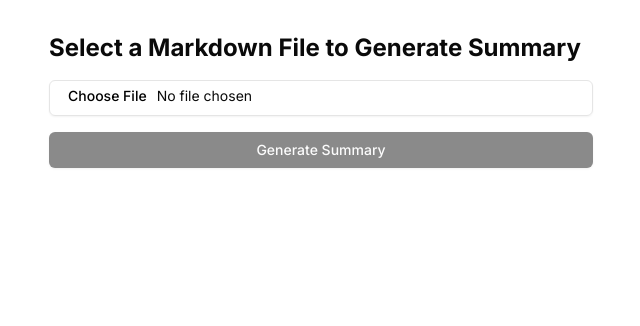
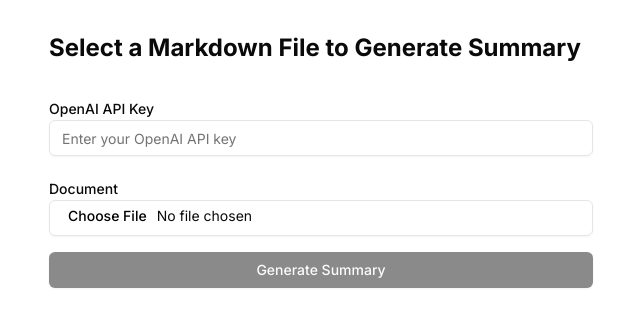
Before and after one commit to Ipriyankrajai/md-summary, a Next.js app: page / in a window 1280 px wide. Shown: the top 326 px of the page, without its empty margins (319-959 px from the left). Built offline with nearby package versions, Linux system fonts and the light colour scheme.

Commit message:
feat: adding field for user to add openai api ket

```diff
--- a/src/app/page.tsx
+++ b/src/app/page.tsx
@@ -5,6 +5,7 @@ import UploadFile from "@/components/upload-file";
 
 export default function Home() {
   const [data, setData] = useState<string>("");
+  const [openAIAPIKey, setOpenAIAPIKey] = useState<string>("");
 
   const handleFileRead = useCallback((content: string) => {
     setData(content);
@@ -12,7 +13,15 @@ export default function Home() {
 
   return (
     <main className="max-w-xl mx-auto">
-      {data ? <>{data}</> : <UploadFile onFileRead={handleFileRead} />}
+      {data ? (
+        <>{data}</>
+      ) : (
+        <UploadFile
+          onFileRead={handleFileRead}
+          openAIAPIKey={openAIAPIKey}
+          setOpenAIAPIKey={setOpenAIAPIKey}
+        />
+      )}
     </main>
   );
 }
--- a/src/components/upload-file/index.tsx
+++ b/src/components/upload-file/index.tsx
@@ -3,12 +3,19 @@ import React, { ChangeEvent, useState } from "react";
 import { toast } from "sonner";
 import { Button } from "../ui/button";
 import { Input } from "../ui/input";
+import { Label } from "../ui/label";
 
 type TFileUploadProps = {
   onFileRead: (content: string) => void;
+  openAIAPIKey: string;
+  setOpenAIAPIKey: (key: string) => void;
 };
 
-const UploadFile = ({ onFileRead }: TFileUploadProps) => {
+const UploadFile = ({
+  onFileRead,
+  openAIAPIKey,
+  setOpenAIAPIKey,
+}: TFileUploadProps) => {
   const [file, setFile] = useState<File | null>(null);
   const [fileContent, setFileContent] = useState<string>("");
 
@@ -38,13 +45,27 @@ const UploadFile = ({ onFileRead }: TFileUploadProps) => {
       reader.readAsText(file);
     }
   };
+
   return (
     <div className="container mx-auto p-4">
       <h1 className="text-2xl font-bold mb-4">
         Select a Markdown File to Generate Summary
       </h1>
-      <div>
+
+      <div className="mt-8">
+        <Label htmlFor="openai-key">OpenAI API Key</Label>
         <Input
+          id="openai-key"
+          type="password"
+          value={openAIAPIKey}
+          onChange={(e) => setOpenAIAPIKey(e.target.value)}
+          placeholder="Enter your OpenAI API key"
+        />
+      </div>
+      <div className="mt-5">
+        <Label htmlFor="md-file">Document</Label>
+        <Input
+          id="md-file"
           type="file"
           onChange={handleFileUpload}
           className="mb-4"
```
